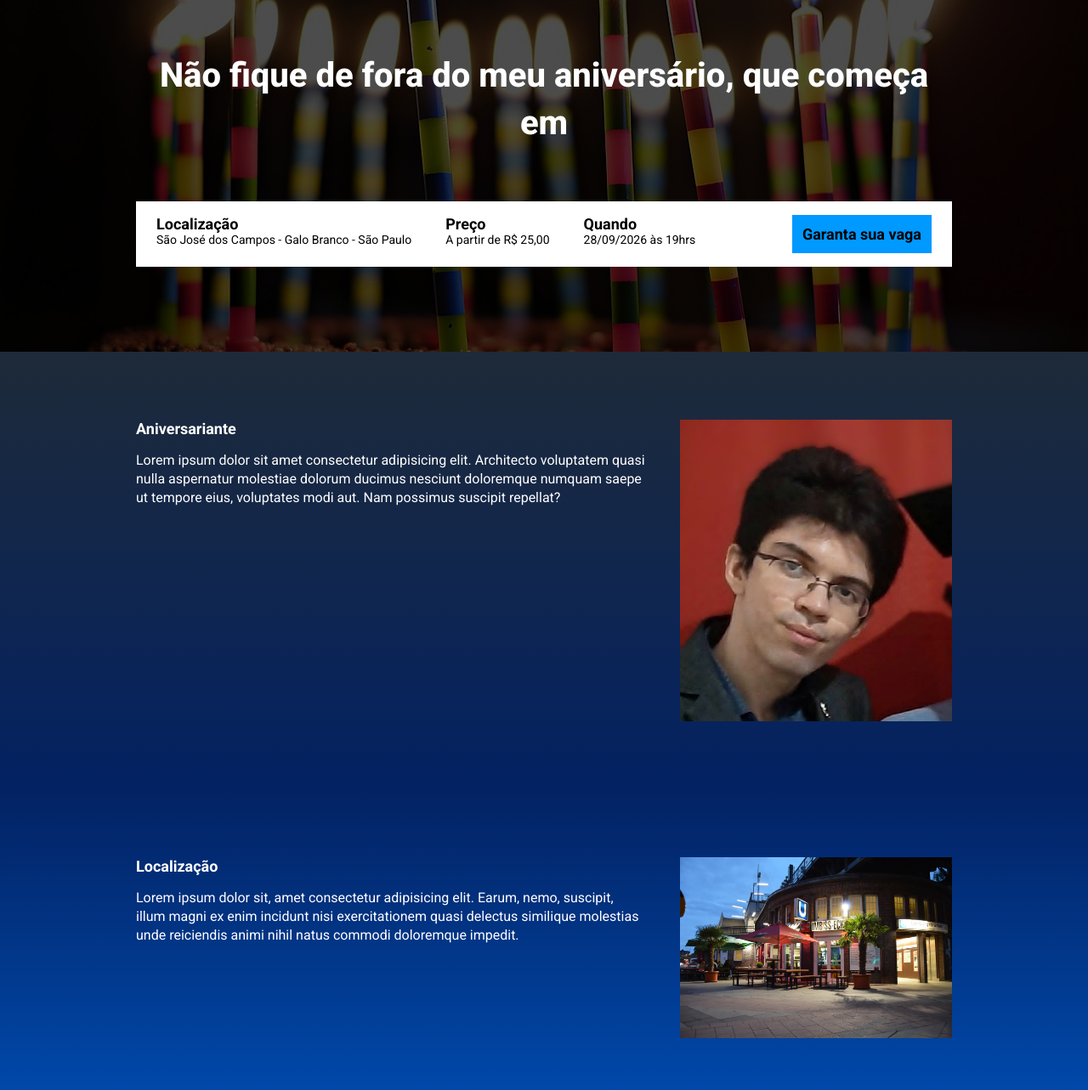
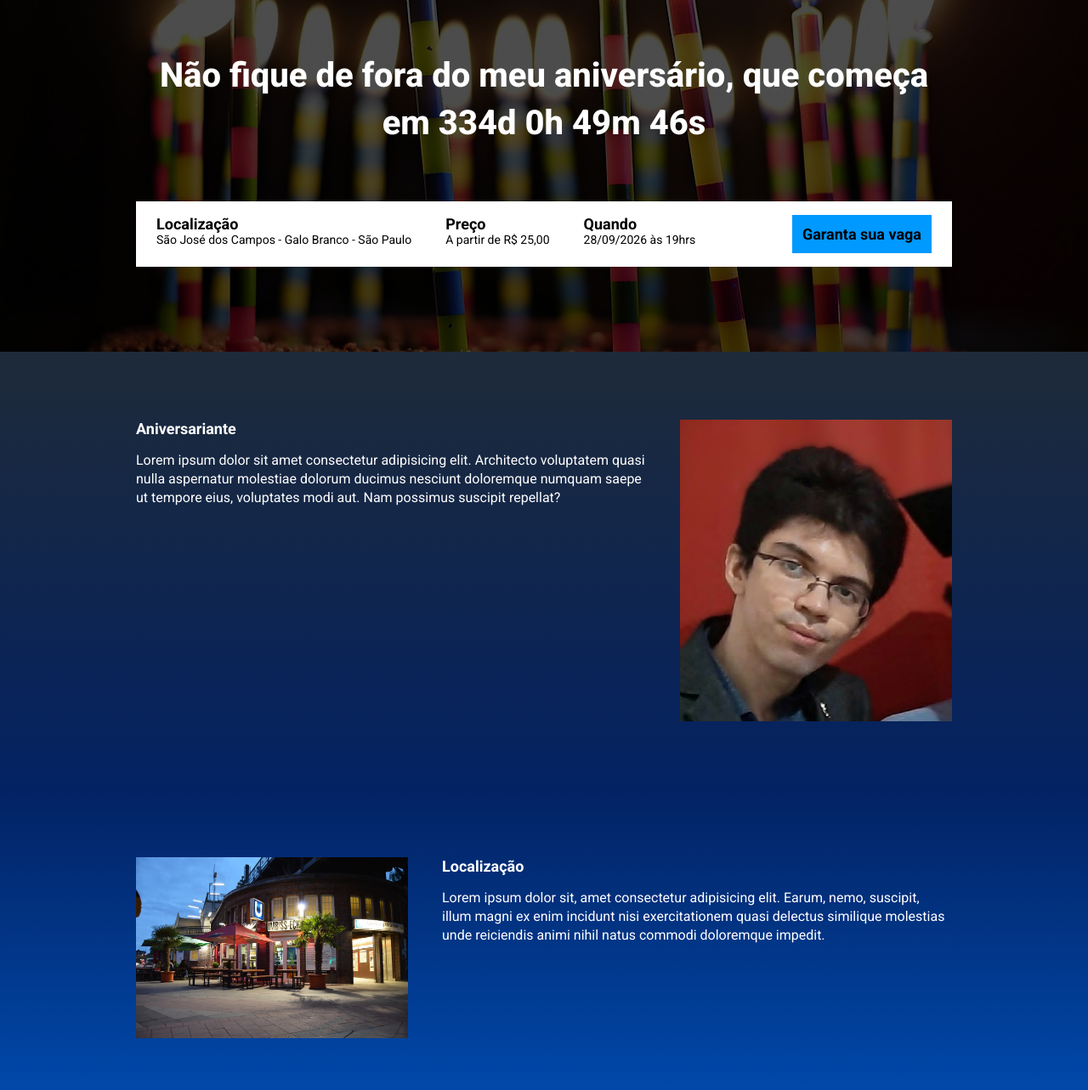
Before and after one commit to PatrickAOliveira/my_birthday, a website built with Parcel: page src/index.html in a window 1280 px wide. Shown: the part 197-1480 px from the top of the page at 85% size. Built offline with nearby package versions, Linux system fonts and the light colour scheme.

Commit message:
finalizando landing page

```diff
--- a/src/index.html
+++ b/src/index.html
@@ -42,7 +42,7 @@
         </div>
     </header>
     <section class="event event--anniver">
-        <div class="container">
+        <div class="container" data-aos="fade-right">
             <div class="event__details">
                 <h2 class="event__details__title">Aniversariante</h2>
                 <p class="event__details__desc">
@@ -54,8 +54,8 @@
             <img class="event__img" src="./images/profile.jpg" alt="Profile Image">
         </div>
     </section>
-    <section class="event event--location">
-        <div class="container">
+    <section class="event event--location event--img-left">
+        <div class="container" data-aos="fade-left">
             <div class="event__details">
                 <h2 class="event__details__title">Localização</h2>
                 <p class="event__details__desc">
@@ -68,7 +68,7 @@
         </div>
     </section>
     <section class="event event--confrat">
-        <div class="container">
+        <div class="container" data-aos="fade-right">
             <div class="event__details">
                 <h2 class="event__details__title">Confraternizações</h2>
                 <p class="event__details__desc">
@@ -80,6 +80,9 @@
             <img class="event__img" src="./images/confraternizacoes.jpg" alt="Confraternizações">
         </div>
     </section>
+
+    <script src="https://unpkg.com/aos@next/dist/aos.js"></script>
+    <script src="./scripts/main.js"></script>
 </body>
 
 </html>
--- a/src/scripts/main.js
+++ b/src/scripts/main.js
@@ -0,0 +1,29 @@
+AOS.init();
+
+const dateEvent = new Date("Sep 28, 2026 19:00:00");
+const timeStampEvent = dateEvent.getTime();
+
+const timer = setInterval(() => {
+	const now = new Date();
+	const timeStampNow = now.getTime();
+
+	const distance4Event = timeStampEvent - timeStampNow;
+
+	const daysInMs = 1000 * 60 * 60 * 24;
+	const hoursInMs = 1000 * 60 * 60;
+	const minsInMs = 1000 * 60;
+
+	const days = Math.floor(distance4Event / daysInMs);
+	const hours = Math.floor((distance4Event % daysInMs) / hoursInMs);
+	const mins = Math.floor((distance4Event % hoursInMs) / minsInMs);
+	const seconds = Math.floor((distance4Event % minsInMs) / 1000);
+
+	document.getElementById(
+		"contador"
+	).innerHTML = `${days}d ${hours}h ${mins}m ${seconds}s`;
+
+	if (distance4Event < 0) {
+		clearInterval(timer);
+		document.getElementById("contador").innerHTML = `Evento expirado`;
+	}
+}, 1000);
--- a/src/styles/_event.scss
+++ b/src/styles/_event.scss
@@ -13,6 +13,12 @@
 
     &--confrat {
         background-image: linear-gradient(var.$blue4, var.$blue3);
+    }
+
+    &--img-left {
+        .container {
+            flex-direction: row-reverse;
+        }
     }
 
     .container {
@@ -37,6 +43,8 @@
     }
 
     @media (max-width: 640px) {
+        overflow-x: hidden;
+
         .container {
             display: block;
         }
```
